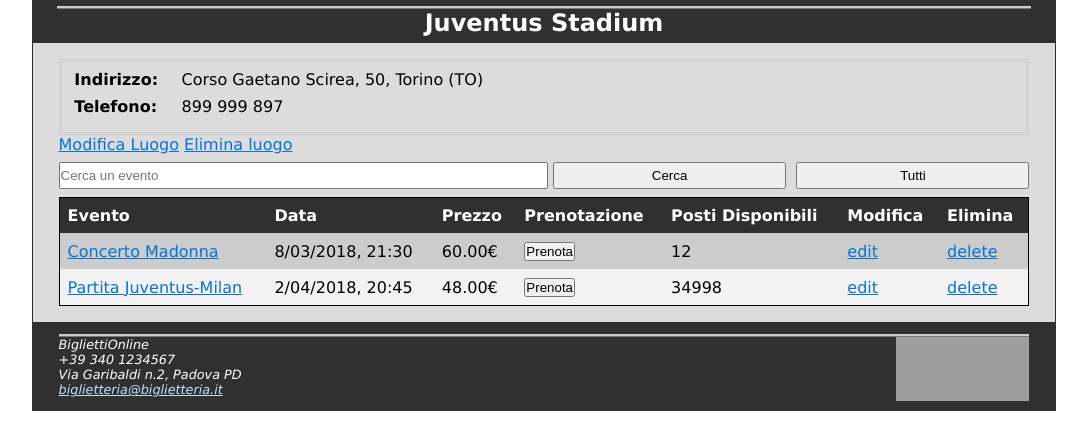
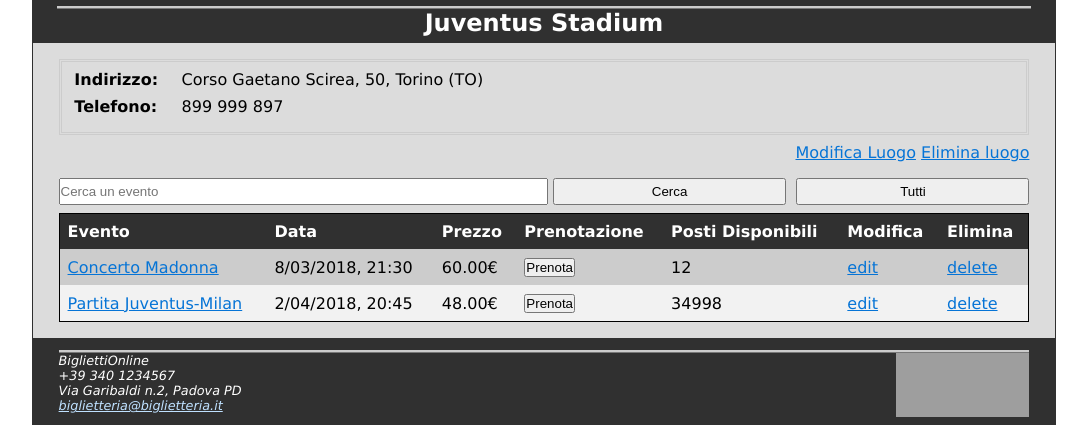
Before and after one commit to CristianMaschio/Progetto-TecWeb, a PHP site: page /luogo_scheda.php?luogo_id=3 in a window 1280 px wide. Shown: the part 65-490 px from the top of the page, without its empty margins (96-1183 px from the left). Run offline with PHP 8.4, Linux system fonts and the light colour scheme; the visitor is signed in with stand-in values (Sample User, id 1); data comes from the database, SQL or seed files in the repository; grey boxes are pictures that could not be loaded.

Commit message:
Fix css, e sono stati messi a destra i link per la modifica e la eliminazione

```diff
--- a/php/css/screen.css
+++ b/php/css/screen.css
@@ -320,8 +320,8 @@ dd {
 
 .linkDestra {
     width: 100%;
-    margin-bottom: 1em;
-    margin-top: 1em;
+    margin-bottom: 0.5em;
+    margin-top: 0.5em;
     text-align: right;
 }
 
@@ -339,6 +339,9 @@ dd {
     padding-top: 1em;
 }
 
+#content aside, #content section{
+    margin-bottom: 1em;
+}
 /*   FINE content unici \ GLOBAL    */
 
 /*--------------------
--- a/php/evento_mod.php
+++ b/php/evento_mod.php
@@ -23,7 +23,7 @@ register('id_mod');
 
   <?php echo consumeMessage(); ?>
 
-  <div id="content" class="ContentBox">
+  <div id="content" class="contentBox">
     <div class="box">
     <?php
     $cercato = select("SELECT * FROM eventi WHERE id=$id_mod")[0];
--- a/php/evento_scheda.php
+++ b/php/evento_scheda.php
@@ -41,7 +41,8 @@ require_once('php/printTemplate.php')
 
               <p><?= $evento['descrizione'] ?></p>
               <?php if(is_admin() || is_operatore()): ?>
-                  <p><a href="evento_mod.php?id_mod= <?= $evt_id ?>">Modifica Evento</a>
+                  <p class="linkDestra">
+                      <a href="evento_mod.php?id_mod= <?= $evt_id ?>">Modifica Evento</a>
                       <!-- TODO: riprendere da qui per gestire le eliminazioni di cose:  o fai una pagina php muta tipo op oppure fai una funzione php -->
                       <a onclick='return confirm("Confermi di voler eliminare questo evento?")' href ="evento_elimina.php?id=<?php echo $evt_id;?>">Elimina evento</a>
                   </p>
--- a/php/luogo_scheda.php
+++ b/php/luogo_scheda.php
@@ -39,7 +39,8 @@ $_SESSION['redirect_from_spettacolo'] = 'luogo_scheda.php?luogo_id='.$luogo_id;
               </dl>
 
               <?php if(is_admin() || is_operatore() || user_linked_to_luogo($luogo_id)): ?>
-                  <p><a href="luogo_mod.php?id_mod= <?= $luogo_id ?>">Modifica Luogo</a>
+                  <p class="linkDestra">
+                      <a href="luogo_mod.php?id_mod= <?= $luogo_id ?>">Modifica Luogo</a>
                       <!-- TODO: riprendere da qui per gestire le eliminazioni di cose:  o fai una pagina php muta tipo op oppure fai una funzione php -->
                       <?php if(is_admin() || is_operatore()): ?>
                           <!-- metto questo solo ad admin e operatori in quanto un amministratore di luogo non dovrebbe essere in grado di eliminare il suo luogo -->
--- a/php/utente_scheda.php
+++ b/php/utente_scheda.php
@@ -45,7 +45,8 @@ function proprietario($user){
       </dl>";
           ?>
             <?php if(is_logged() && proprietario($user)): ?>
-          <div class="linkDestra"><a href="utente_modifica_informazioni.php?id_u=<?=$id_u?>">Modifica informazioni utente</a>
+          <div class="linkDestra">
+              <a href="utente_modifica_informazioni.php?id_u=<?=$id_u?>">Modifica informazioni utente</a>
           </div>
           <?php endif ?>
 
```
Also changed, not shown: php/categoria_scheda.php (+6 -4 lines).
